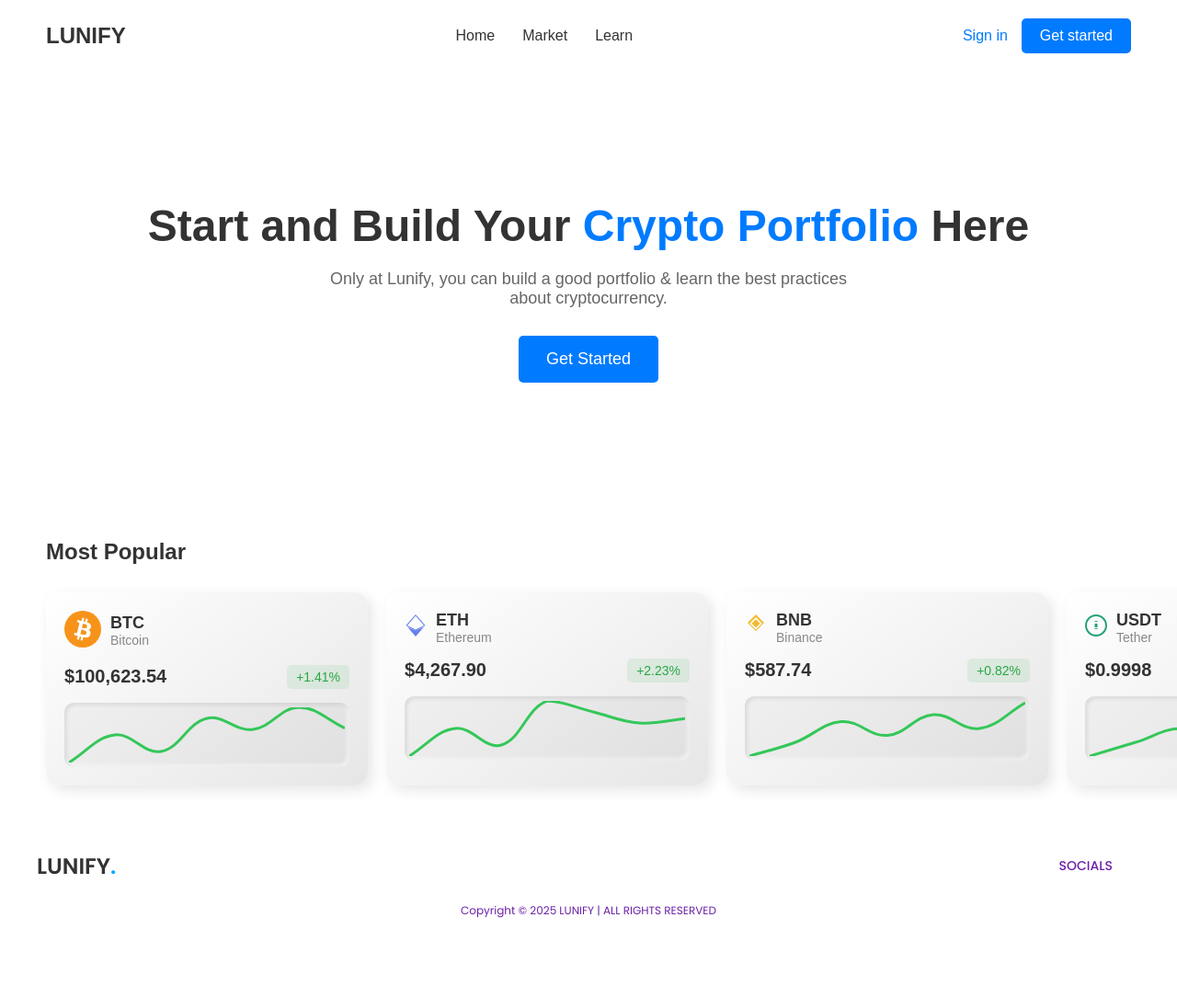
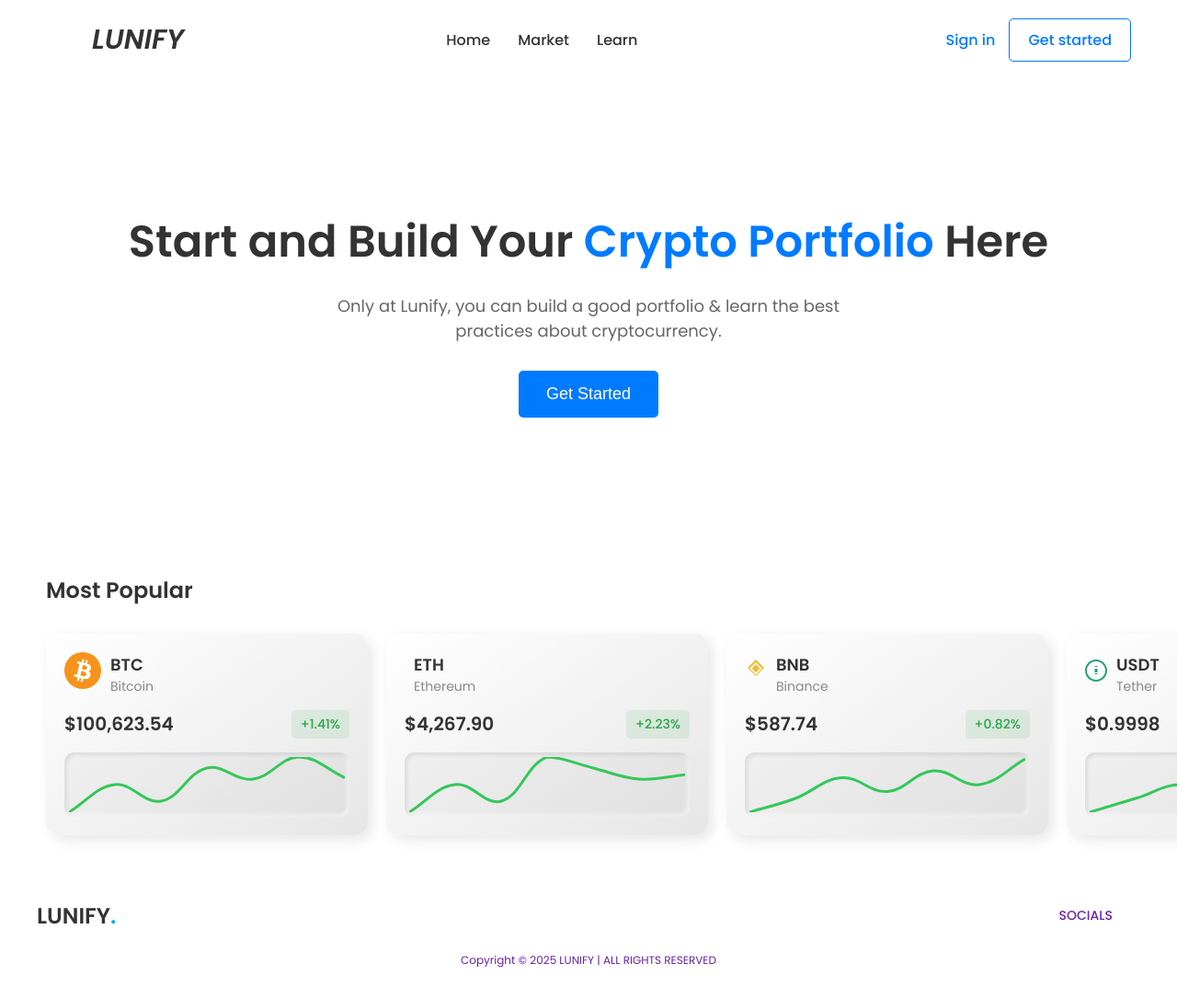
Before and after one commit to tenshyy1/Lunify, a React (Vite) app in the folder frontend/: page / in a window 1280 px wide. Shown: the top 1085 px of the page at 92% size. Before the commit the page ends 1031 px from the top, so only its background shows below. Built offline with nearby package versions, Linux system fonts and the light colour scheme.

Commit message:
transfare footer/navbar to next position

```diff
--- a/frontend/src/components/Footer.jsx
+++ b/frontend/src/components/Footer.jsx
@@ -3,32 +3,5 @@ import '../styles/footer.css';
 
 export default function Footer() {
   return (
-    <footer className="footer">
-      <div className="footer-content">
-        {/* Логотип */}
-        <div className="footer-logo">
-          <span>LUNIFY</span>
-          <span className="dot">.</span>
-        </div>
-
-        {/* Социальные сети */}
-        <div className="footer-socials">
-          <span className="socials-label">SOCIALS</span>
-          <div className="socials-icons">
-            <a href="https://twitter.com" target="_blank" rel="noopener noreferrer">
-            </a>
-            <a href="https://discord.com" target="_blank" rel="noopener noreferrer">
-            </a>
-            <a href="https://youtube.com" target="_blank" rel="noopener noreferrer">
-            </a>
-          </div>
-        </div>
-      </div>
-
-      {/* Копирайт */}
-      <div className="footer-copyright">
-        <p>Copyright © 2025 LUNIFY | ALL RIGHTS RESERVED</p>
-      </div>
-    </footer>
   );
 }
--- a/frontend/src/pages/Home.jsx
+++ b/frontend/src/pages/Home.jsx
@@ -1,7 +1,5 @@
 import React from 'react';
 import { Link } from 'react-router-dom';
-import Footer from '../components/Footer';
-import Header from '../components/Header';
 import { Line } from 'react-chartjs-2';
 import { Chart as ChartJS, LineElement, PointElement, LinearScale, Title, CategoryScale, Tooltip, Legend } from 'chart.js';
 import '../styles/home.css';
@@ -45,11 +43,17 @@ const Home = () => {
       price: '4,267.90',
       change: '+2.23%',
       icon: (
-        <svg width="24" height="24" viewBox="0 0 24 24" fill="none" xmlns="http://www.w3.org/2000/svg">
-          <path d="M12 0L1.5 12 12 18 22.5 12 12 0zm0 16.5L3 12l9-10.5 9 10.5-9 4.5z" fill="#627EEA"/>
-          <path d="M12 18v6l9-10.5L12 18z" fill="#627EEA"/>
-          <path d="M12 18v6L3 13.5 12 18z" fill="#627EEA"/>
-        </svg>
+          <svg xmlns="http://www.w3.org/2000/svg"
+          aria-label="Ethereum" role="img"
+          viewBox="0 0 512 512"><rect
+          width="20px" height="20px"
+          rx="15%"
+          fill="#ffffff"/><path
+          fill="#3C3C3B" d="m256 362v107l131-185z"/><path
+          fill="#343434" d="m256 41l131 218-131 78-132-78"/><path
+          fill="#8C8C8C" d="m256 41v158l-132 60m0 25l132 78v107"/><path
+          fill="#141414" d="m256 199v138l131-78"/><path
+          fill="#393939" d="m124 259l132-60v138"/></svg>
       ),
       chartData: {
         labels: ['1', '2', '3', '4', '5', '6', '7'],
@@ -131,6 +135,7 @@ const Home = () => {
 
   return (
     <div className="home-container">
+
       {/* Navbar */}
       <nav className="navbar">
         <div className="navbar-logo">
@@ -151,7 +156,9 @@ const Home = () => {
           <Link to="/login" className="sign-in-btn">
             Sign in
           </Link>
-          <button className="get-started-btn">Get started</button>
+          <Link to="/register" className="get-started-btn">
+            Get started
+          </Link>
         </div>
       </nav>
 
@@ -195,7 +202,30 @@ const Home = () => {
         </div>
       </section>
 
-      <Footer />
+      {/* Features */}
+
+      <footer className="footer">
+      <div className="footer-content">
+        <div className="footer-logo">
+          <span>LUNIFY</span>
+          <span className="dot">.</span>
+        </div>
+        <div className="footer-socials">
+          <span className="socials-label">SOCIALS</span>
+          <div className="socials-icons">
+            <a href="https://twitter.com" target="_blank" rel="noopener noreferrer">
+            </a>
+            <a href="https://discord.com" target="_blank" rel="noopener noreferrer">
+            </a>
+            <a href="https://youtube.com" target="_blank" rel="noopener noreferrer">
+            </a>
+          </div>
+        </div>
+      </div>
+      <div className="footer-copyright">
+        <p>Copyright © 2025 LUNIFY | ALL RIGHTS RESERVED</p>
+      </div>
+    </footer>
     </div>
   );
 };
--- a/frontend/src/styles/footer.css
+++ /dev/null
@@ -1,63 +0,0 @@
-@import url('https://fonts.googleapis.com/css2?family=Poppins:wght@400;500;600&display=swap');
-
-.footer {
-  background-color: #fff; /* Белый фон, как на изображении */
-  padding: 20px 40px;
-  display: flex;
-  flex-direction: column;
-  align-items: center;
-  font-family: 'Poppins', sans-serif; /* Применяем Poppins */
-  font-weight: 400; /* Базовый вес для футера */
-}
-
-.footer-content {
-  display: flex;
-  justify-content: space-between;
-  align-items: center;
-  width: 100%;
-  max-width: 1200px; /* Ограничиваем ширину для больших экранов */
-}
-
-.footer-logo {
-  font-size: 24px;
-  font-weight: 600; /* Более тяжелый вес для логотипа */
-}
-
-.footer-logo .dot {
-  color: #00aaff; /* Синий цвет для точки */
-}
-
-.footer-socials {
-  display: flex;
-  align-items: center;
-  gap: 10px;
-}
-
-.socials-label {
-  font-size: 14px;
-  color: #6b21a8; /* Фиолетовый цвет для "SOCIALS" */
-  font-weight: 500; /* Средний вес для надписи "SOCIALS" */
-}
-
-.socials-icons {
-  display: flex;
-  gap: 10px;
-}
-
-.socials-icons a {
-  color: #000; /* Черный цвет иконок */
-  font-size: 20px;
-  text-decoration: none;
-  transition: color 0.3s ease;
-}
-
-.socials-icons a:hover {
-  color: #00aaff; /* Цвет при наведении (можно изменить) */
-}
-
-.footer-copyright {
-  margin-top: 10px;
-  font-size: 12px;
-  color: #6b21a8; /* Фиолетовый цвет для копирайта */
-  font-weight: 400; /* Легкий вес для копирайта */
-}
--- a/frontend/src/styles/home.css
+++ b/frontend/src/styles/home.css
@@ -1,8 +1,38 @@
 /* ../styles/home.css */
+@import url('https://fonts.googleapis.com/css2?family=Poppins:wght@400;500;600&display=swap');
 
-/* Общие стили для контейнера */
+@keyframes fadeInUp {
+  from {
+    opacity: 0;
+    transform: translateY(30px);
+  }
+  to {
+    opacity: 1;
+    transform: translateY(0);
+  }
+}
+
+/* up animated*/
+.hero-section,
+.popular-section,
+.crypto-cards,
+.crypto-card,
+.crypto-content,
+.crypto-price,
+.crypto-chart-wrapper {
+  opacity: 0;
+  animation: fadeInUp 0.8s ease-out forwards;
+}
+.crypto-card:nth-child(1) { animation-delay: 0.2s; }
+.crypto-card:nth-child(2) { animation-delay: 0.4s; }
+.crypto-card:nth-child(3) { animation-delay: 0.6s; }
+.crypto-card:nth-child(4) { animation-delay: 0.8s; }
+
+
+
+/* all style */
 .home-container {
-  font-family: 'Arial', sans-serif;
+  font-family: 'Poppins', sans-serif;
   background-color: #f5f5f5;
   color: #333;
 }
@@ -18,9 +48,11 @@
 }
 
 .navbar-logo h1 {
-  font-size: 24px;
+  font-size: 30px;
   font-weight: bold;
+  font-style: italic;
   margin: 0;
+  margin-left: 50%;
 }
 
 .navbar-links {
@@ -32,16 +64,32 @@
 }
 
 .navbar-links li a {
+  position: relative;
   text-decoration: none;
   color: #333;
   font-size: 16px;
   font-weight: 500;
+  transition: color 0.3s ease;
+}
+
+.navbar-links li a::after {
+  content: "";
+  position: absolute;
+  left: 0;
+  bottom: -2px;
+  width: 0;
+  height: 2px;
+  background-color: #007bff;
+  transition: width 0.3s ease;
 }
 
 .navbar-links li a:hover {
   color: #007bff;
 }
 
+.navbar-links li a:hover::after {
+  width: 100%;
+}
 .navbar-actions {
   display: flex;
   align-items: center;
@@ -60,19 +108,44 @@
 }
 
 .get-started-btn {
-  background-color: #007bff;
-  color: #fff;
-  border: none;
+  text-decoration: none;
+  position: relative;
+  background-color: white;
+  color: #007bff;
+  border: 1px solid #007bff;
   padding: 10px 20px;
   border-radius: 5px;
   font-size: 16px;
   font-weight: 500;
   cursor: pointer;
+  overflow: hidden;
+  transition: color 0.3s ease;
+}
+
+.get-started-btn::before {
+  content: "";
+  position: absolute;
+  top: 100%;
+  left: 0;
+  width: 100%;
+  height: 100%;
+  background-color: #007bff;
+  transition: top 0.3s ease;
+  z-index: -1;
 }
 
 .get-started-btn:hover {
-  background-color: #0056b3;
+  color: white;
 }
+
+.get-started-btn:hover::before {
+  top: 0;
+}
+
+
+
+
+
 
 /* Hero Section */
 .hero-section {
@@ -212,3 +285,79 @@
   padding: 5px;
   box-shadow: inset 2px 2px 5px rgba(0, 0, 0, 0.1), inset -2px -2px 5px rgba(255, 255, 255, 0.7);
 }
+
+
+
+
+
+
+
+
+
+
+
+
+
+/*footer*/
+
+.footer {
+  background-color: #fff;
+  padding: 20px 40px;
+  display: flex;
+  flex-direction: column;
+  align-items: center;
+  font-family: 'Poppins', sans-serif;
+  font-weight: 400;
+}
+
+.footer-content {
+  display: flex;
+  justify-content: space-between;
+  align-items: center;
+  width: 100%;
+  max-width: 1200px; /* Ограничиваем ширину для больших экранов */
+}
+
+.footer-logo {
+  font-size: 24px;
+  font-weight: 600; /* Более тяжелый вес для логотипа */
+}
+
+.footer-logo .dot {
+  color: #00aaff; /* Синий цвет для точки */
+}
+
+.footer-socials {
+  display: flex;
+  align-items: center;
+  gap: 10px;
+}
+
+.socials-label {
+  font-size: 14px;
+  color: #6b21a8; /* Фиолетовый цвет для "SOCIALS" */
+  font-weight: 500; /* Средний вес для надписи "SOCIALS" */
+}
+
+.socials-icons {
+  display: flex;
+  gap: 10px;
+}
+
+.socials-icons a {
+  color: #000; /* Черный цвет иконок */
+  font-size: 20px;
+  text-decoration: none;
+  transition: color 0.3s ease;
+}
+
+.socials-icons a:hover {
+  color: #00aaff; /* Цвет при наведении (можно изменить) */
+}
+
+.footer-copyright {
+  margin-top: 10px;
+  font-size: 12px;
+  color: #6b21a8; /* Фиолетовый цвет для копирайта */
+  font-weight: 400; /* Легкий вес для копирайта */
+}
```
